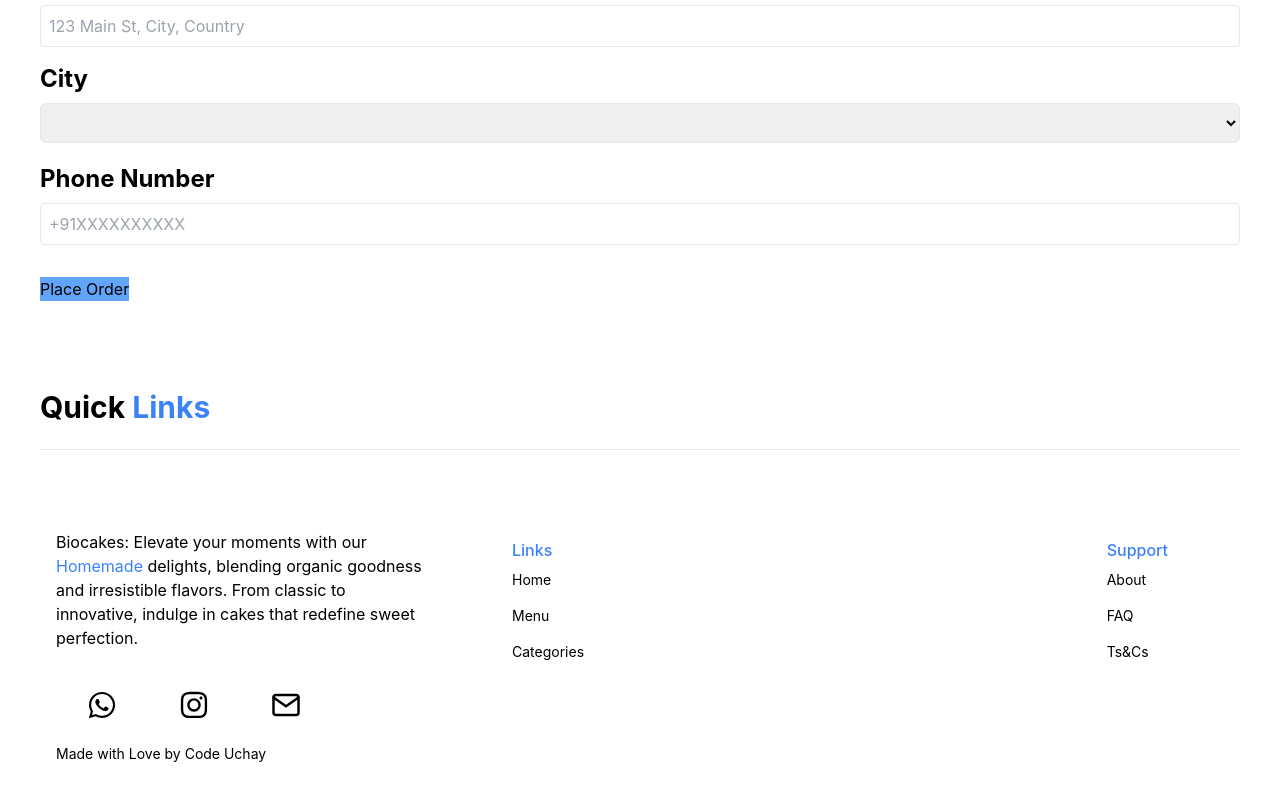
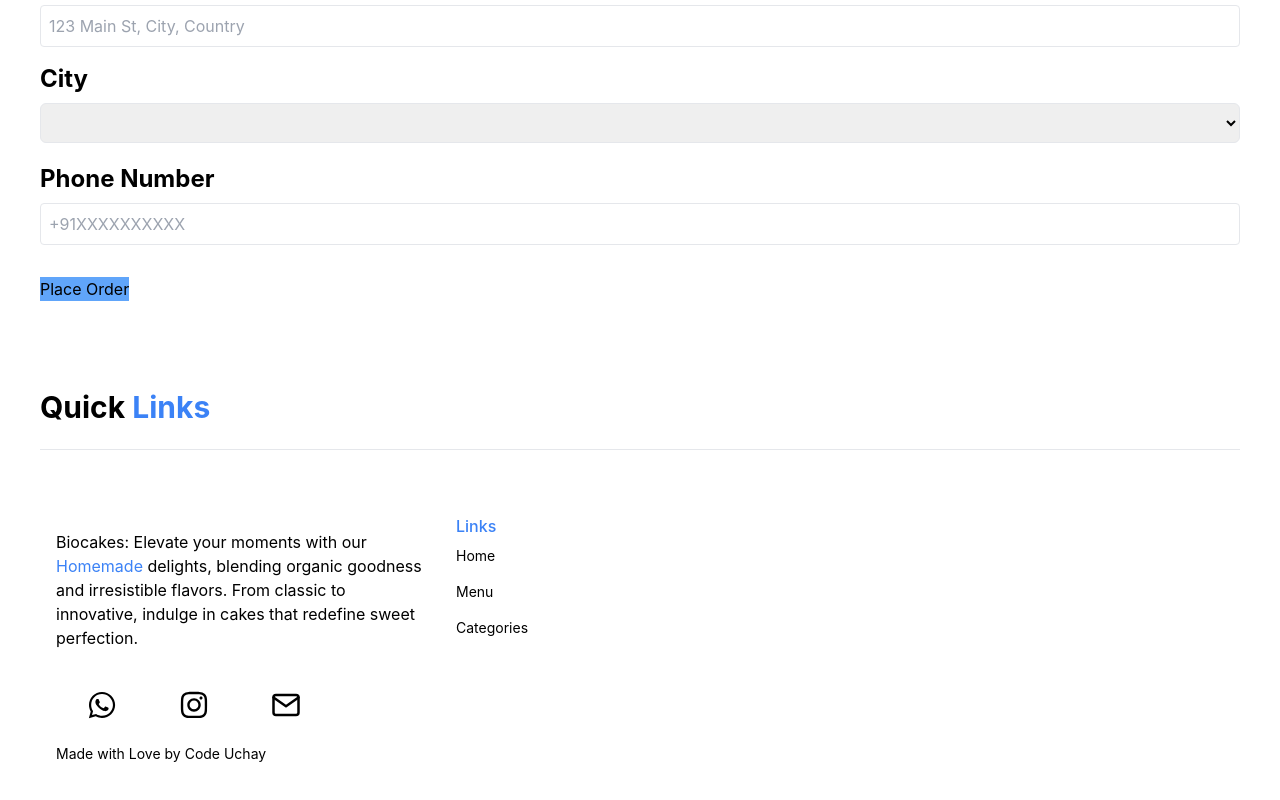
Before and after one commit to televein/bio1, a React (Create React App) app: page /order in a window 1280 px wide. Shown: the part 886-1686 px from the top of the page. Built offline with nearby package versions, Linux system fonts and the light colour scheme.

Commit message:
Update Footer.jsx

```diff
--- a/src/components/Footer.jsx
+++ b/src/components/Footer.jsx
@@ -49,7 +49,7 @@ function Footer() {
             </div>
             <h3 className="text-sm">Made with Love by Code Uchay</h3>
           </div>
-          <div className="lg:col-span-2 flex justify-between sm:mx-10 lg:mx-14  mt-6">
+          {  /*  <div className="lg:col-span-2 flex justify-between sm:mx-10 lg:mx-14  mt-6"> */}
             <div>
               <h6 className="font-medium text-blue-500">Links</h6>
               <ul>
@@ -65,7 +65,7 @@ function Footer() {
                 </li>
               </ul>
             </div>
-            <div>
+            {/* <div>
               <h6 className="font-medium text-blue-500">Support</h6>
               <ul>
                 <li className="py-2 text-sm ">
@@ -78,8 +78,8 @@ function Footer() {
                   Ts&Cs
                 </li>
               </ul>
-            </div>
-          </div>
+            </div> */}
+
         </div>
       </div>
     </div>
```
